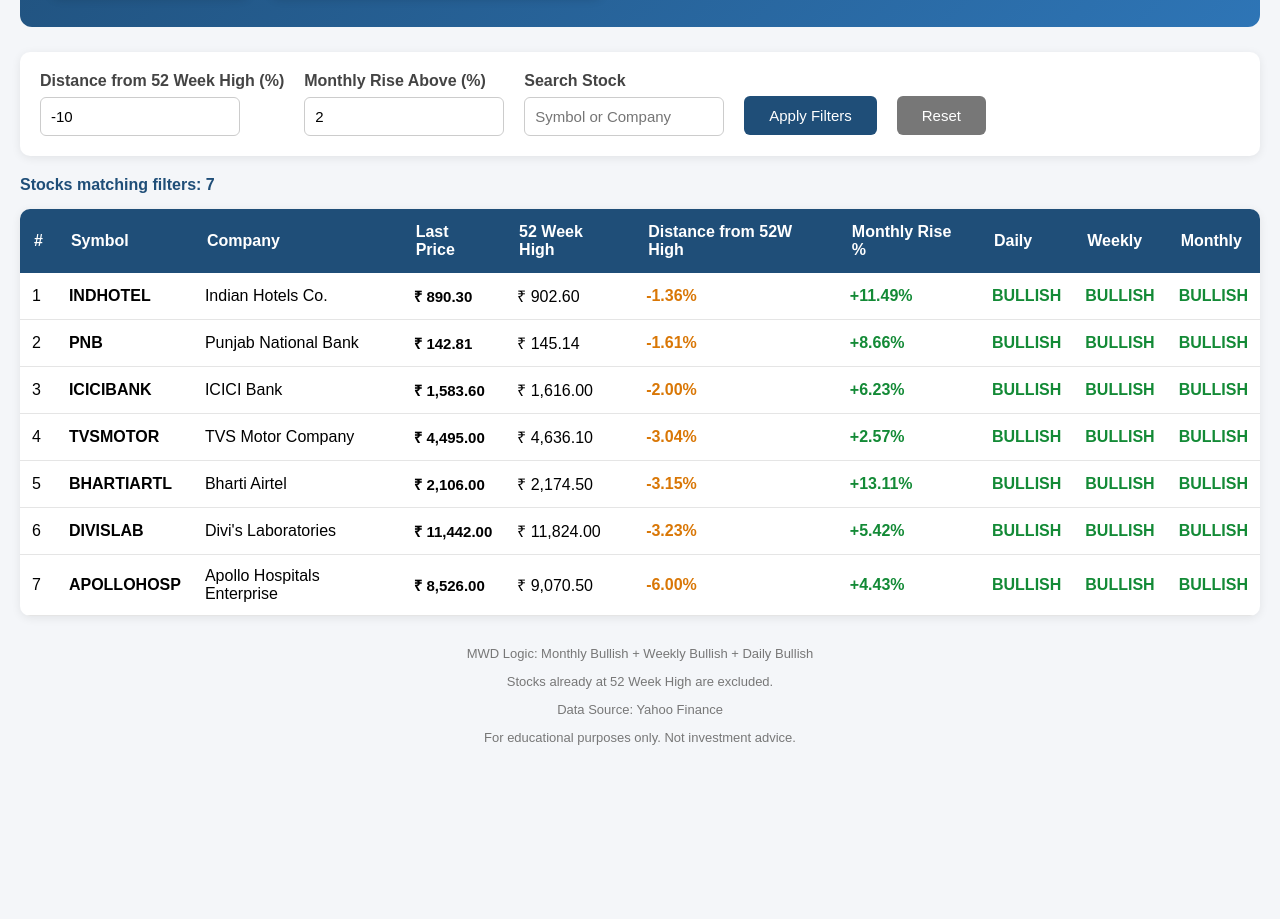
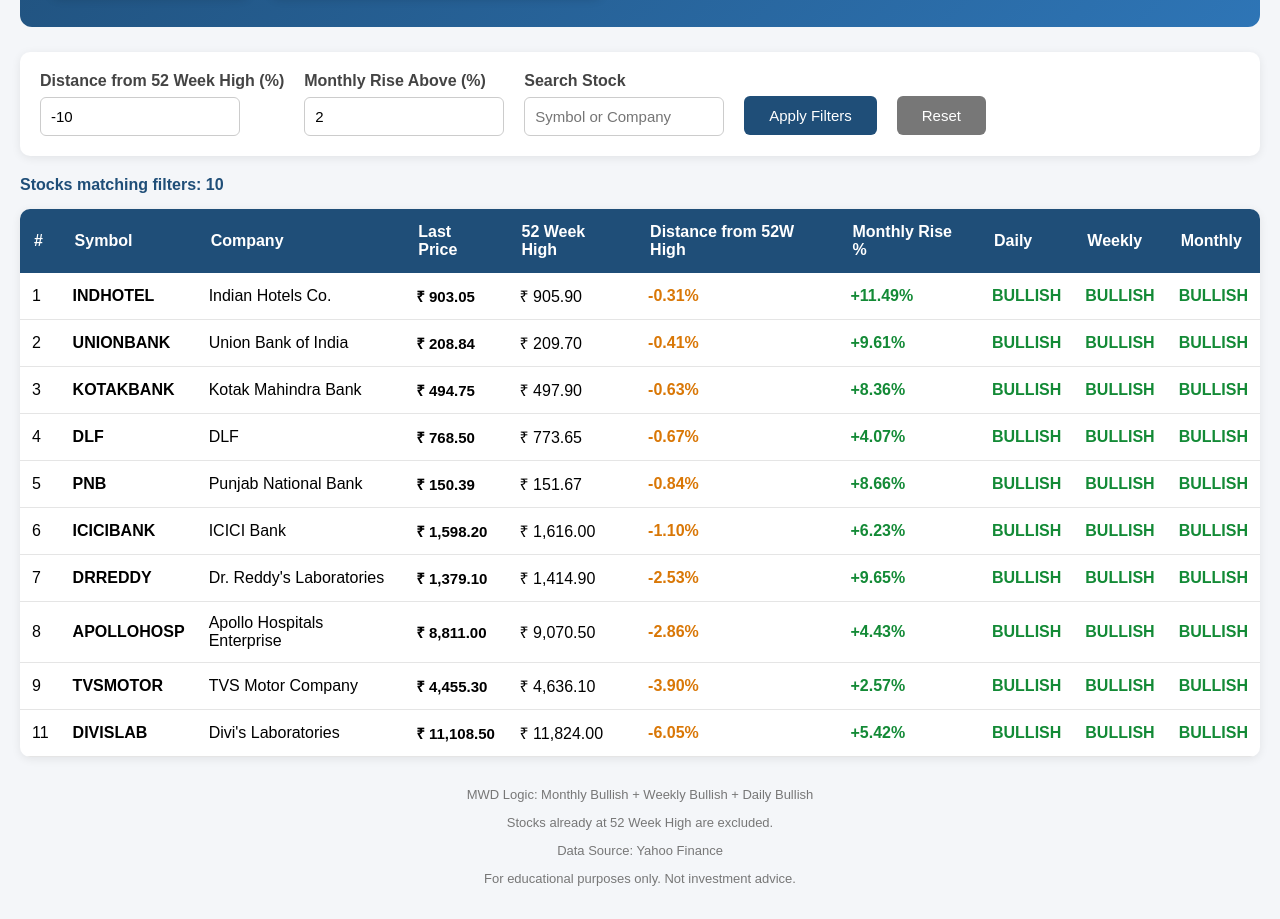
Before and after one commit to anoop2j/nifty100-mwd-screener, a plain HTML site: page docs/index.html in a window 1280 px wide. Shown: the part 260-1179 px from the top of the page. Before the commit the page ends 1038 px from the top, so only its background shows below. Drawn offline with Linux system fonts and the light colour scheme.

Commit message:
Daily Nifty 100 MWD Update

```diff
--- a/docs/index.html
+++ b/docs/index.html
@@ -473,7 +473,7 @@ Only stocks below their
 
 <h3>Total MWD Matches</h3>
 
-<h2>10</h2>
+<h2>14</h2>
 
 </div>
 
@@ -482,7 +482,7 @@ Only stocks below their
 
 <h3>Last Updated</h3>
 
-<h2>16-Nov-2026 08:24 AM IST</h2>
+<h2>17-Nov-2026 10:39 AM IST</h2>
 
 </div>
 
@@ -663,7 +663,7 @@ class="result-info">
 
 <tr
 
-data-distance="-1.36"
+data-distance="-0.31"
 
 data-monthly-rise="11.49"
 
@@ -693,21 +693,21 @@ Indian Hotels Co.
 
 <td class="price">
 
-₹ 890.30
-
-</td>
-
-
-<td>
-
-₹ 902.60
+₹ 903.05
+
+</td>
+
+
+<td>
+
+₹ 905.90
 
 </td>
 
 
 <td class="distance">
 
--1.36%
+-0.31%
 
 </td>
 
@@ -746,14 +746,263 @@ BULLISH
 
 <tr
 
-data-distance="-1.61"
+data-distance="-0.41"
+
+data-monthly-rise="9.61"
+
+>
+
+
+<td>2</td>
+
+
+<td>
+
+<b>
+
+UNIONBANK
+
+</b>
+
+</td>
+
+
+<td>
+
+Union Bank of India
+
+</td>
+
+
+<td class="price">
+
+₹ 208.84
+
+</td>
+
+
+<td>
+
+₹ 209.70
+
+</td>
+
+
+<td class="distance">
+
+-0.41%
+
+</td>
+
+
+<td class="rise">
+
++9.61%
+
+</td>
+
+
+<td class="bullish">
+
+BULLISH
+
+</td>
+
+
+<td class="bullish">
+
+BULLISH
+
+</td>
+
+
+<td class="bullish">
+
+BULLISH
+
+</td>
+
+
+</tr>
+
+
+
+<tr
+
+data-distance="-0.63"
+
+data-monthly-rise="8.36"
+
+>
+
+
+<td>3</td>
+
+
+<td>
+
+<b>
+
+KOTAKBANK
+
+</b>
+
+</td>
+
+
+<td>
+
+Kotak Mahindra Bank
+
+</td>
+
+
+<td class="price">
+
+₹ 494.75
+
+</td>
+
+
+<td>
+
+₹ 497.90
+
+</td>
+
+
+<td class="distance">
+
+-0.63%
+
+</td>
+
+
+<td class="rise">
+
++8.36%
+
+</td>
+
+
+<td class="bullish">
+
+BULLISH
+
+</td>
+
+
+<td class="bullish">
+
+BULLISH
+
+</td>
+
+
+<td class="bullish">
+
+BULLISH
+
+</td>
+
+
+</tr>
+
+
+
+<tr
+
+data-distance="-0.67"
+
+data-monthly-rise="4.07"
+
+>
+
+
+<td>4</td>
+
+
+<td>
+
+<b>
+
+DLF
+
+</b>
+
+</td>
+
+
+<td>
+
+DLF
+
+</td>
+
+
+<td class="price">
+
+₹ 768.50
+
+</td>
+
+
+<td>
+
+₹ 773.65
+
+</td>
+
+
+<td class="distance">
+
+-0.67%
+
+</td>
+
+
+<td class="rise">
+
++4.07%
+
+</td>
+
+
+<td class="bullish">
+
+BULLISH
+
+</td>
+
+
+<td class="bullish">
+
+BULLISH
+
+</td>
+
+
+<td class="bullish">
+
+BULLISH
+
+</td>
+
+
+</tr>
+
+
+
+<tr
+
+data-distance="-0.84"
 
 data-monthly-rise="8.66"
 
 >
 
 
-<td>2</td>
+<td>5</td>
 
 
 <td>
@@ -776,21 +1025,21 @@ Punjab National Bank
 
 <td class="price">
 
-₹ 142.81
-
-</td>
-
-
-<td>
-
-₹ 145.14
+₹ 150.39
+
+</td>
+
+
+<td>
+
+₹ 151.67
 
 </td>
 
 
 <td class="distance">
 
--1.61%
+-0.84%
 
 </td>
 
@@ -829,14 +1078,14 @@ BULLISH
 
 <tr
 
-data-distance="-2.0"
+data-distance="-1.1"
 
 data-monthly-rise="6.23"
 
 >
 
 
-<td>3</td>
+<td>6</td>
 
 
 <td>
@@ -859,7 +1108,7 @@ ICICI Bank
 
 <td class="price">
 
-₹ 1,583.60
+₹ 1,598.20
 
 </td>
 
@@ -873,7 +1122,7 @@ ICICI Bank
 
 <td class="distance">
 
--2.00%
+-1.10%
 
 </td>
 
@@ -912,14 +1161,180 @@ BULLISH
 
 <tr
 
-data-distance="-3.04"
+data-distance="-2.53"
+
+data-monthly-rise="9.65"
+
+>
+
+
+<td>7</td>
+
+
+<td>
+
+<b>
+
+DRREDDY
+
+</b>
+
+</td>
+
+
+<td>
+
+Dr. Reddy's Laboratories
+
+</td>
+
+
+<td class="price">
+
+₹ 1,379.10
+
+</td>
+
+
+<td>
+
+₹ 1,414.90
+
+</td>
+
+
+<td class="distance">
+
+-2.53%
+
+</td>
+
+
+<td class="rise">
+
++9.65%
+
+</td>
+
+
+<td class="bullish">
+
+BULLISH
+
+</td>
+
+
+<td class="bullish">
+
+BULLISH
+
+</td>
+
+
+<td class="bullish">
+
+BULLISH
+
+</td>
+
+
+</tr>
+
+
+
+<tr
+
+data-distance="-2.86"
+
+data-monthly-rise="4.43"
+
+>
+
+
+<td>8</td>
+
+
+<td>
+
+<b>
+
+APOLLOHOSP
+
+</b>
+
+</td>
+
+
+<td>
+
+Apollo Hospitals Enterprise
+
+</td>
+
+
+<td class="price">
+
+₹ 8,811.00
+
+</td>
+
+
+<td>
+
+₹ 9,070.50
+
+</td>
+
+
+<td class="distance">
+
+-2.86%
+
+</td>
+
+
+<td class="rise">
+
++4.43%
+
+</td>
+
+
+<td class="bullish">
+
+BULLISH
+
+</td>
+
+
+<td class="bullish">
+
+BULLISH
+
+</td>
+
+
+<td class="bullish">
+
+BULLISH
+
+</td>
+
+
+</tr>
+
+
+
+<tr
+
+data-distance="-3.9"
 
 data-monthly-rise="2.57"
 
 >
 
 
-<td>4</td>
+<td>9</td>
 
 
 <td>
@@ -942,7 +1357,7 @@ TVS Motor Company
 
 <td class="price">
 
-₹ 4,495.00
+₹ 4,455.30
 
 </td>
 
@@ -956,7 +1371,7 @@ TVS Motor Company
 
 <td class="distance">
 
--3.04%
+-3.90%
 
 </td>
 
@@ -995,21 +1410,21 @@ BULLISH
 
 <tr
 
-data-distance="-3.15"
-
-data-monthly-rise="13.11"
+data-distance="-5.98"
+
+data-monthly-rise="1.21"
 
 >
 
 
-<td>5</td>
+<td>10</td>
 
 
 <td>
 
 <b>
 
-BHARTIARTL
+HDFCAMC
 
 </b>
 
@@ -1018,35 +1433,35 @@ BHARTIARTL
 
 <td>
 
-Bharti Airtel
+HDFC Asset Management Company
 
 </td>
 
 
 <td class="price">
 
-₹ 2,106.00
-
-</td>
-
-
-<td>
-
-₹ 2,174.50
+₹ 2,727.90
+
+</td>
+
+
+<td>
+
+₹ 2,901.50
 
 </td>
 
 
 <td class="distance">
 
--3.15%
+-5.98%
 
 </td>
 
 
 <td class="rise">
 
-+13.11%
++1.21%
 
 </td>
 
@@ -1078,14 +1493,14 @@ BULLISH
 
 <tr
 
-data-distance="-3.23"
+data-distance="-6.05"
 
 data-monthly-rise="5.42"
 
 >
 
 
-<td>6</td>
+<td>11</td>
 
 
 <td>
@@ -1108,7 +1523,7 @@ Divi's Laboratories
 
 <td class="price">
 
-₹ 11,442.00
+₹ 11,108.50
 
 </td>
 
@@ -1122,7 +1537,7 @@ Divi's Laboratories
 
 <td class="distance">
 
--3.23%
+-6.05%
 
 </td>
 
@@ -1161,21 +1576,21 @@ BULLISH
 
 <tr
 
-data-distance="-6.0"
-
-data-monthly-rise="4.43"
+data-distance="-9.97"
+
+data-monthly-rise="0.92"
 
 >
 
 
-<td>7</td>
+<td>12</td>
 
 
 <td>
 
 <b>
 
-APOLLOHOSP
+SBIN
 
 </b>
 
@@ -1184,35 +1599,35 @@ APOLLOHOSP
 
 <td>
 
-Apollo Hospitals Enterprise
+State Bank of India
 
 </td>
 
 
 <td class="price">
 
-₹ 8,526.00
-
-</td>
-
-
-<td>
-
-₹ 9,070.50
+₹ 1,111.65
+
+</td>
+
+
+<td>
+
+₹ 1,234.70
 
 </td>
 
 
 <td class="distance">
 
--6.00%
+-9.97%
 
 </td>
 
 
 <td class="rise">
 
-+4.43%
++0.92%
 
 </td>
 
@@ -1244,21 +1659,21 @@ BULLISH
 
 <tr
 
-data-distance="-7.05"
-
-data-monthly-rise="1.4"
+data-distance="-15.67"
+
+data-monthly-rise="3.74"
 
 >
 
 
-<td>8</td>
+<td>13</td>
 
 
 <td>
 
 <b>
 
-EICHERMOT
+BANKBARODA
 
 </b>
 
@@ -1267,35 +1682,35 @@ EICHERMOT
 
 <td>
 
-Eicher Motors
+Bank of Baroda
 
 </td>
 
 
 <td class="price">
 
-₹ 7,650.00
-
-</td>
-
-
-<td>
-
-₹ 8,230.00
+₹ 274.50
+
+</td>
+
+
+<td>
+
+₹ 325.50
 
 </td>
 
 
 <td class="distance">
 
--7.05%
+-15.67%
 
 </td>
 
 
 <td class="rise">
 
-+1.40%
++3.74%
 
 </td>
 
@@ -1327,21 +1742,21 @@ BULLISH
 
 <tr
 
-data-distance="-19.59"
-
-data-monthly-rise="2.38"
+data-distance="-27.07"
+
+data-monthly-rise="15.38"
 
 >
 
 
-<td>9</td>
+<td>14</td>
 
 
 <td>
 
 <b>
 
-ADANIENSOL
+TRENT
 
 </b>
 
@@ -1350,118 +1765,35 @@ ADANIENSOL
 
 <td>
 
-Adani Energy Solutions
+Trent
 
 </td>
 
 
 <td class="price">
 
-₹ 1,438.50
-
-</td>
-
-
-<td>
-
-₹ 1,789.00
+₹ 3,221.90
+
+</td>
+
+
+<td>
+
+₹ 4,417.80
 
 </td>
 
 
 <td class="distance">
 
--19.59%
+-27.07%
 
 </td>
 
 
 <td class="rise">
 
-+2.38%
-
-</td>
-
-
-<td class="bullish">
-
-BULLISH
-
-</td>
-
-
-<td class="bullish">
-
-BULLISH
-
-</td>
-
-
-<td class="bullish">
-
-BULLISH
-
-</td>
-
-
-</tr>
-
-
-
-<tr
-
-data-distance="-30.83"
-
-data-monthly-rise="1.1"
-
->
-
-
-<td>10</td>
-
-
-<td>
-
-<b>
-
-ITC
-
-</b>
-
-</td>
-
-
-<td>
-
-ITC
-
-</td>
-
-
-<td class="price">
-
-₹ 285.00
-
-</td>
-
-
-<td>
-
-₹ 412.00
-
-</td>
-
-
-<td class="distance">
-
--30.83%
-
-</td>
-
-
-<td class="rise">
-
-+1.10%
++15.38%
 
 </td>
 
```
